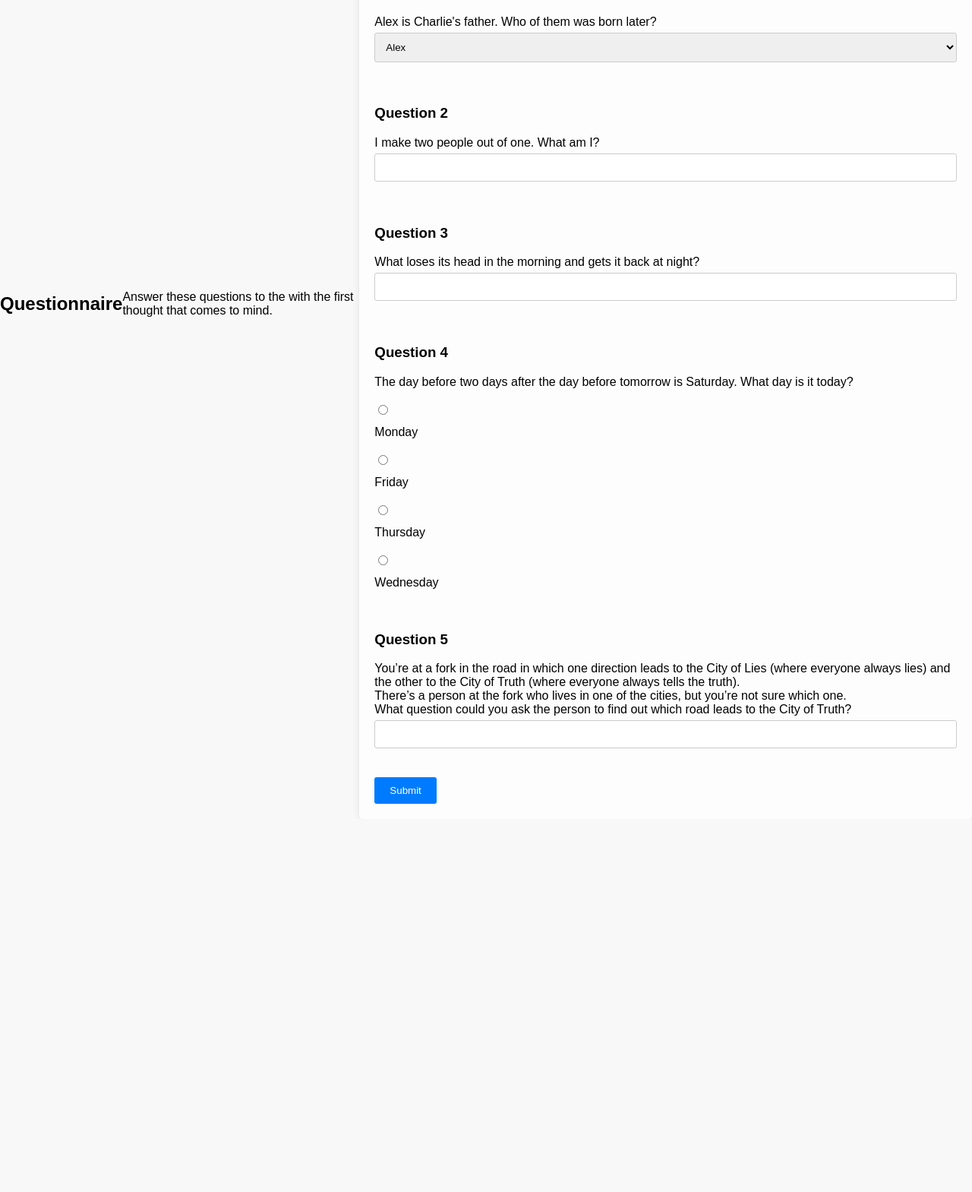
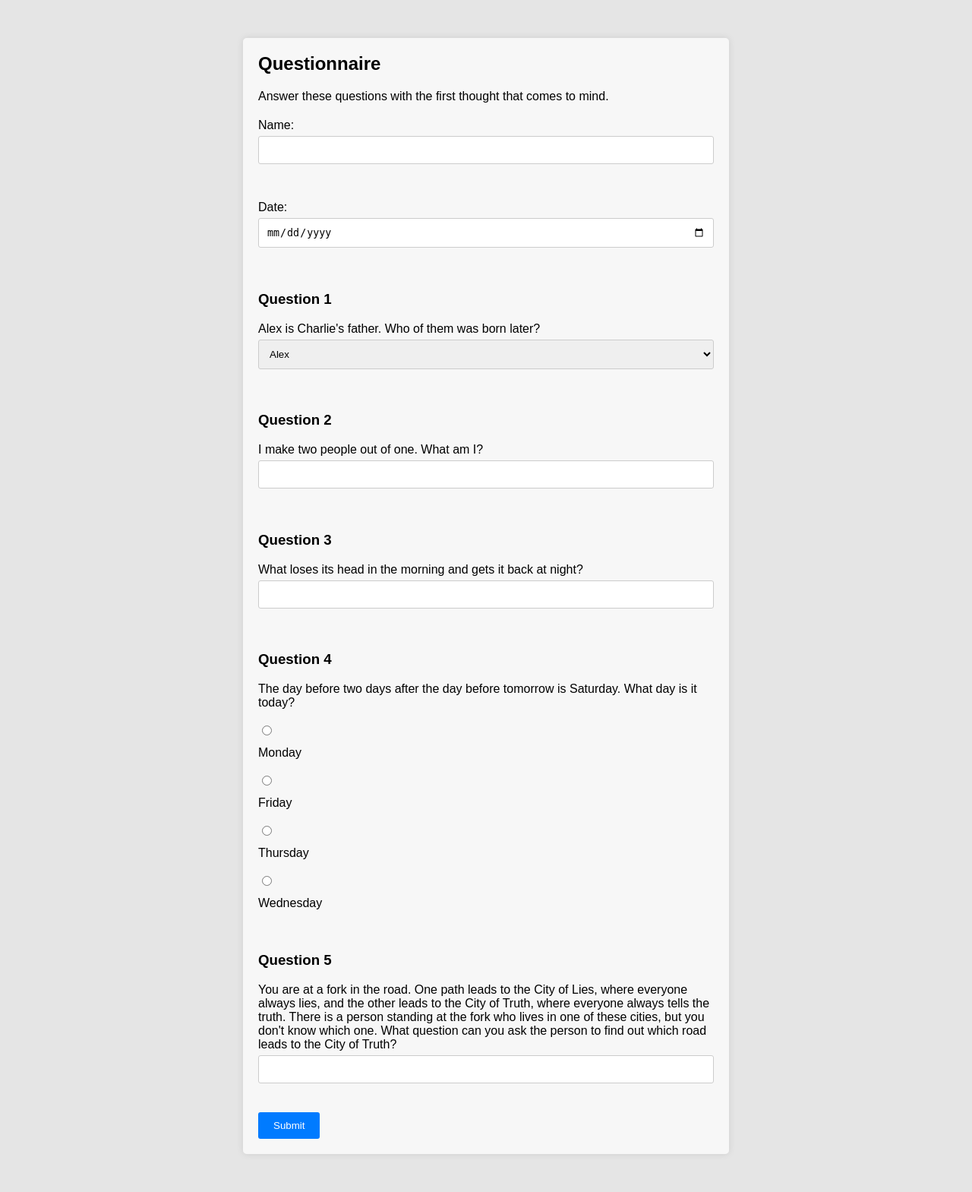
Before and after one commit to abrahamsj/Questionnaire, a Flask app: template templates/index.html in a window 1280 px wide. Shown: the whole page at 76% size. Before the commit the page ends 1058 px from the top, so only its background shows below. Run offline with Flask 3, Linux system fonts and the light colour scheme; the template is opened without the code that fills it, so the values that code supplies are empty.

Commit message:
Updates
Updated html and css
-fix css to allow name and date to be visible. edit display, justify and align  to make them visible.

```diff
--- a/app.py
+++ b/app.py
@@ -17,12 +17,21 @@ def submit():
     if request.method == 'POST':
         # Extract data from the form using the request.form dictionary
         name = request.form['name']  # Get the value of the 'name' field
-        email = request.form['email']  # Get the value of the 'email' field
-        question1 = request.form['question1']  # Get the value of the 'question1' field more questions pending working on the setup now
+        date = request.form['date']  # Get the value of the 'email' field
+        # Get the value of the question field
+        question1 = request.form['question1']
+        question2 = request.form['question2']
+        question3 = request.form['question3']
+        question4 = request.form['question4']
+        question5 = request.form['question5']
 
-
-        # Process the extracted data (e.g., print to console, save to a database, etc.)
-        print(f'Name: {name}, Email: {email}, Question1: {question1}')
+        # Process the extracted data
+        print(f'Name: {name}, Date: {date}')
+        print(f'Question 1: {question1}')
+        print(f'Question 2: {question2}')
+        print(f'Question 3: {question3}')
+        print(f'Question 4: {question4}')
+        print(f'Question 5: {question5}')
 
         # Redirect the user back to the home page after processing the form data
         return redirect(url_for('index'))
--- a/static/styles.css
+++ b/static/styles.css
@@ -1,59 +1,69 @@
+/* General body styling */
 body {
-    font-family: Arial, sans-serif;
-    margin: 0;
-    padding: 0;
-    display: flex;
-    justify-content: center;
-    align-items: center;
-    height: 100vh;
-    background-color: rgba(240, 240, 240, 0.45);
+  font-family: Arial, sans-serif; /* Sets the font family */
+  margin: 0; /* Removes default margin */
+  padding: 0; /* Removes default padding */
+  background-color: rgba(0, 0, 0, 0.1); /* Sets background color with slight transparency */
 }
 
-  form {
-    background: rgba(255, 255, 255, 0.7);
-    padding: 20px;
-    border-radius: 5px;
-    box-shadow: 0 0 10px rgba(0, 0, 0, 0.1);
+/* Container styling */
+.container {
+  max-width: 600px; /* Sets the maximum width of the container */
+  margin: 50px auto; /* Centers the container horizontally with a margin on top and bottom */
+  padding: 20px; /* Adds padding inside the container */
+  background: rgba(255, 255, 255, 0.7); /* Sets background color with slight transparency */
+  border-radius: 5px; /* Rounds the corners of the container */
+  box-shadow: 0 0 10px rgba(0, 0, 0, 0.1); /* Adds a shadow to the container */
 }
 
-  label {
-    margin-top: 10px;
-    display: block;
-    color: #000;
+/* Heading and paragraph styling */
+h2, p {
+  margin: 0 0 20px 0; /* Sets margin below the heading and paragraph */
 }
 
+/* Label styling */
+label {
+  margin-top: 10px; /* Adds top margin to the label */
+  display: block; /* Makes the label a block element */
+  color: #000; /* Sets the label color to black */
+}
+
+/* Input, textarea, and select styling */
 input[type="text"],
 input[type="date"],
 textarea,
 select {
-    width: 100%;
-    padding: 10px;
-    margin-top: 5px;
-    margin-bottom: 20px;
-    border: 1px solid #ccc;
-    border-radius: 3px;
-    box-sizing: border-box;
-    transition: border-color 0.3s;
+  width: 100%; /* Sets the width to 100% of the parent element */
+  padding: 10px; /* Adds padding inside the element */
+  margin-top: 5px; /* Adds top margin */
+  margin-bottom: 20px; /* Adds bottom margin */
+  border: 1px solid #ccc; /* Adds a border with light grey color */
+  border-radius: 3px; /* Rounds the corners */
+  box-sizing: border-box; /* Ensures padding and border are included in the element's total width and height */
+  transition: border-color 0.3s; /* Adds a transition effect to the border color */
 }
 
+/* Focus state styling for input, textarea, and select */
 input[type="text"]:focus,
 input[type="date"]:focus,
 textarea:focus,
 select:focus {
-    border-color: #007BFF;
-    outline: none;
+  border-color: #007BFF; /* Changes border color to blue on focus */
+  outline: none; /* Removes the default outline */
 }
 
+/* Submit button styling */
 input[type="submit"] {
-    background: #007BFF;
-    color: #fff;
-    border: none;
-    padding: 10px 20px;
-    border-radius: 3px;
-    cursor: pointer;
-    transition: background 0.3s;
+  background: #007BFF; /* Sets background color to blue */
+  color: #fff; /* Sets text color to white */
+  border: none; /* Removes the border */
+  padding: 10px 20px; /* Adds padding inside the button */
+  border-radius: 3px; /* Rounds the corners of the button */
+  cursor: pointer; /* Changes cursor to pointer on hover */
+  transition: background 0.3s; /* Adds a transition effect to the background color */
 }
 
+/* Hover state styling for the submit button */
 input[type="submit"]:hover {
-    background: #0056b3;
+  background: #010b14; /* Changes background color to a darker shade on hover */
 }
--- a/templates/index.html
+++ b/templates/index.html
@@ -6,45 +6,54 @@
     <meta name="viewport" content="width=device-width, initial-scale=1.0"> <!-- Ensures proper rendering and touch zooming on mobile devices -->
 
     <!-- Link to the external CSS file for styling -->
-    <link rel="stylesheet" href="{{ url_for('static', filename='css/styles.css') }}">
+    <link rel="stylesheet" href="{{ url_for('static', filename='styles.css') }}">
     <link rel="icon" type="image/x-icon" href="{{ url_for('static', filename='favicon.ico') }}">
 
     <!-- Title of the document, shown in the browser's title bar or tab -->
     <title>Questionnaire Form</title>
 </head>
-<h2>Questionnaire </h2>
-    <p>Answer these questions to the with the first thought that comes to mind.</p>
 <body>
-    <!-- Form for collecting questionnaire data -->
-    <!-- The form sends a POST request to the URL for the 'submit' route when submitted -->
+    <!-- Main container for the form content -->
+    <div class="container">
+        <!-- Heading of the form -->
+        <h2>Questionnaire</h2>
+
+        <!-- Brief instruction for the form -->
+        <p>Answer these questions with the first thought that comes to mind.</p>
+
+        <!-- Form element with POST method to submit data to the server -->
         <form action="{{ url_for('submit') }}" method="post">
+
+            <!-- Section for user details -->
+            <section>
                 <!-- Label and input field for the user's name -->
                 <label for="name">Name:</label>
                 <input type="text" id="name" name="name" required><br><br>
 
                 <!-- Label and input field for the user's date -->
-        <label for="email">Date:</label>
-        <input type="date" id="email" name="date" required><br><br>
+                <label for="date">Date:</label>
+                <input type="date" id="date" name="date" required><br><br>
+            </section>
 
+            <!-- Question 1 -->
             <h3>Question 1</h3>
-        <!-- Label and input field for the first question -->
-        <label for="question1">Alex is Charlie's father.
-            Who of them was born later?</label>
-        <select id="question1" name="question1" required><br><br>
+            <label for="question1">Alex is Charlie's father. Who of them was born later?</label>
+            <select id="question1" name="question1" required>
                 <option value="Alex">Alex</option>
                 <option value="Charlie">Charlie</option>
             </select><br><br>
 
+            <!-- Question 2 -->
             <h3>Question 2</h3>
-        <label for="question2">I make two people out of one.
-            What am I?</label>
+            <label for="question2">I make two people out of one. What am I?</label>
             <input type="text" id="question2" name="question2" required><br><br>
 
+            <!-- Question 3 -->
             <h3>Question 3</h3>
             <label for="question3">What loses its head in the morning and gets it back at night?</label>
             <input type="text" id="question3" name="question3" required><br><br>
 
-
+            <!-- Question 4 -->
             <h3>Question 4</h3>
             <label for="question4">The day before two days after the day before tomorrow is Saturday. What day is it today?</label><br>
             <input type="radio" id="option-a" name="question4" value="A">
@@ -56,20 +65,17 @@
             <input type="radio" id="option-d" name="question4" value="D">
             <label for="option-d">Wednesday</label><br><br>
 
-
+            <!-- Question 5 -->
             <h3>Question 5</h3>
-        <label for="question5">You’re at a fork in the road in which one direction leads to the City of Lies (where everyone always lies) and the other to the City of Truth (where everyone always tells the truth). <br>There’s a person at the fork who lives in one of the cities, but you’re not sure which one. <br>
-            What question could you ask the person to find out which road leads to the City of Truth? </label>
+            <label for="question5"> You are at a fork in the road. One path leads to the City of Lies, where everyone always lies, and the other leads to the City of Truth, where everyone always tells the truth. There is a person standing at the fork who lives in one of these cities, but you don't know which one. What question can you ask the person to find out which road leads to the City of Truth?</label>
             <input type="text" id="question5" name="question5" required><br><br>
-
-
-
 
             <!-- Submit button for the form -->
             <input type="submit" value="Submit">
         </form>
+    </div>
 
     <!-- Link to the external JavaScript file for added functionality -->
-    <script src="{{ url_for('static', filename='js/scripts.js') }}"></script>
+    <script src="{{ url_for('static', filename='scripts.js') }}"></script>
 </body>
 </html>
```
Lines whose indentation alone changed are shown as unchanged.
